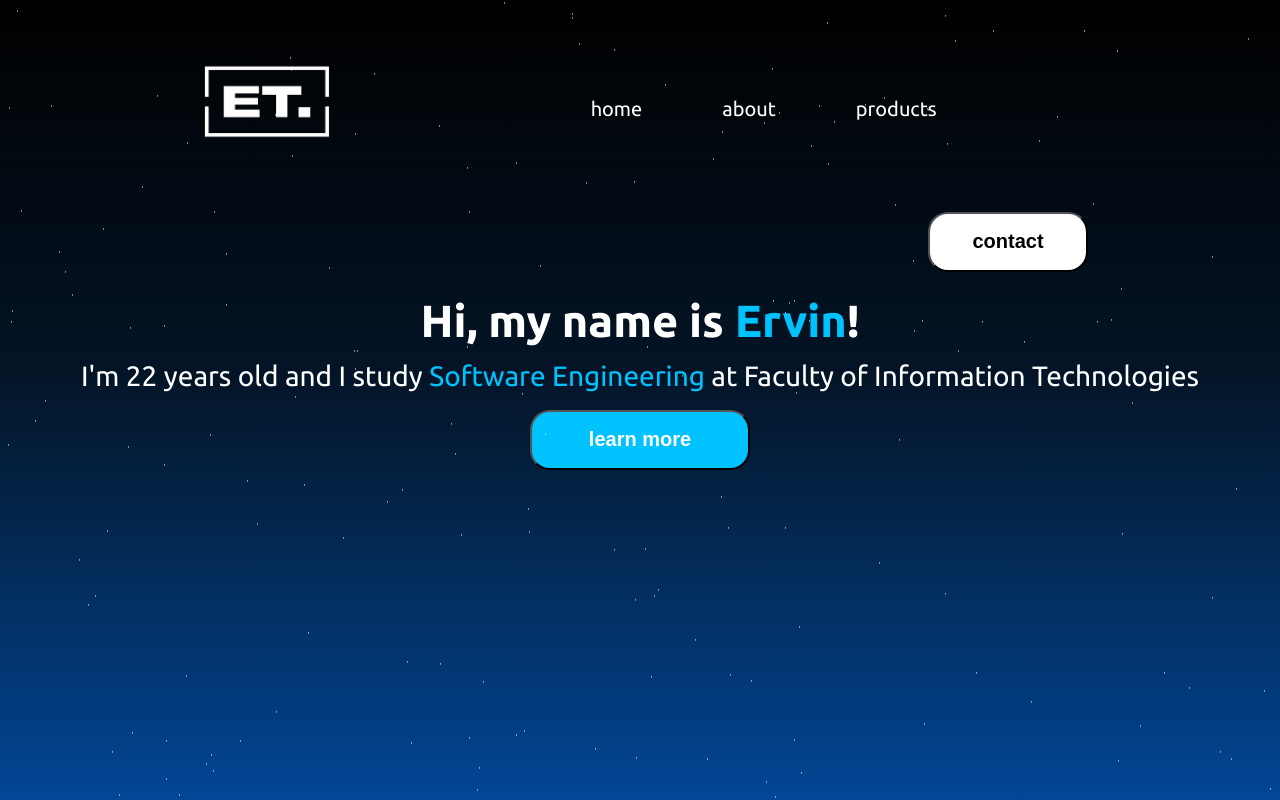
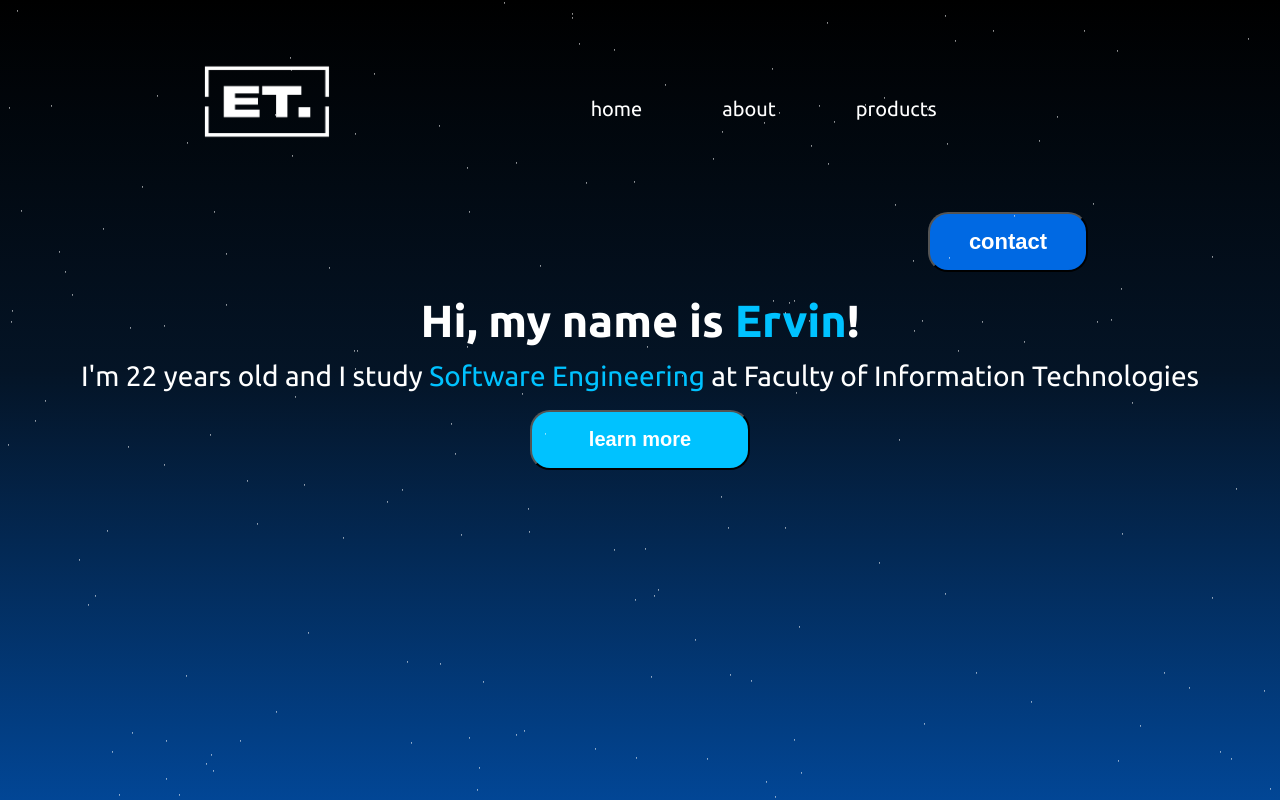
Before and after one commit to ervintuzlic/ervinportfoliotwo, a React (Create React App) app: page / in a window 1280 px wide. In both pictures the pointer is over the button "contact". Built offline with nearby package versions, Linux system fonts and the light colour scheme.

Commit message:
button hover

```diff
--- a/src/App.css
+++ b/src/App.css
@@ -252,9 +252,13 @@ li a:hover {
   height:60px;
   background: #FFFFFF;
   border-radius: 20px;
+  transition: 0.3s;
 }
 .btn-wb:hover {
   cursor: pointer;
+  background: #0069E3;
+  color:white;
+  font-size: 22px;
 }
 
 /*     MAIN SECTION      */
@@ -297,4 +301,5 @@ li a:hover {
   cursor:pointer;
   background: #FFFFFF;
   color:#041426;
+  font-size: 22px;
 }
```
